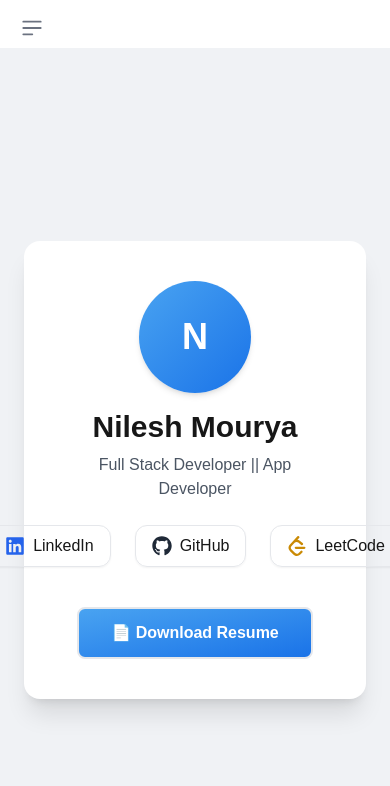
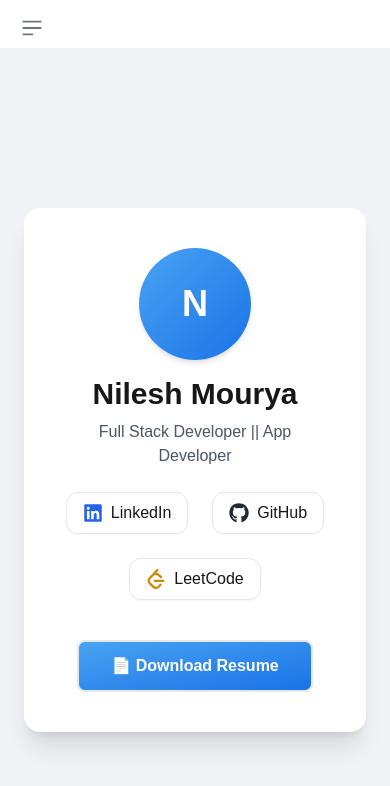
Before and after one commit to NileshMourya/analytics-Dashboard, a Next.js app: page /profile in a window 390 px wide. Shown: the top 786 px of the page. Built offline with nearby package versions, Linux system fonts and the light colour scheme.

Commit message:
RESPONSIVENESS ADDED

```diff
--- a/src/app/components/Tables.js
+++ b/src/app/components/Tables.js
@@ -135,6 +135,7 @@
               ))}
           </tbody>
         </table>
+      </div>
       <div className="flex justify-center items-center gap-2 mt-4">
         <button
           onClick={() => setCurrentPage((p) => Math.max(p - 1, 1))}
@@ -156,7 +157,6 @@
           Next
         </button>
       </div>
-      </div>
     </>
   );
 };
--- a/src/app/profile/page.js
+++ b/src/app/profile/page.js
@@ -36,7 +36,7 @@
         </div>
 
         {/* Social Links */}
-        <div className="flex justify-center gap-6 mt-6">
+        <div className="flex justify-center flex-wrap gap-6 mt-6">
           <a
             href="https://www.linkedin.com/in/nilesh-mourya-16006027b/"
             target="_blank"
```
Lines whose indentation alone changed are shown as unchanged.
